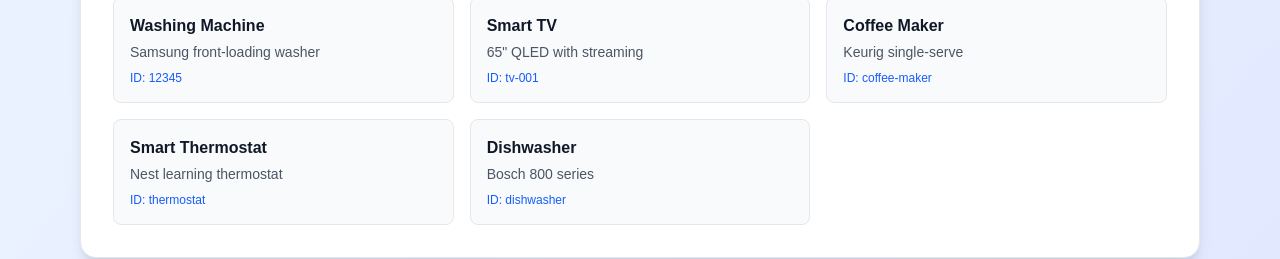
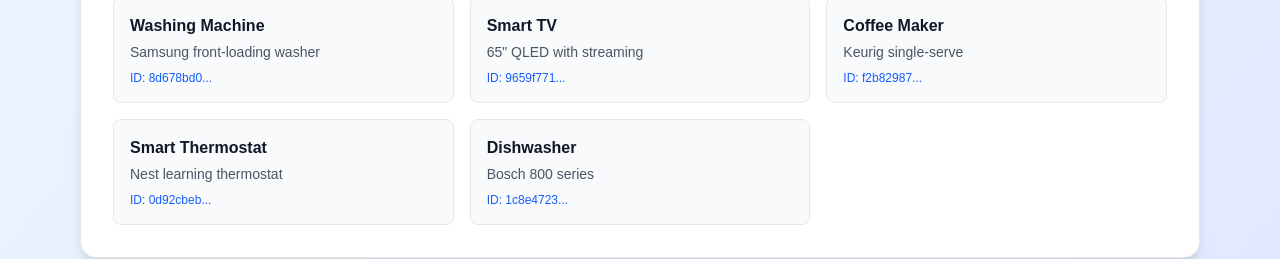
Before and after one commit to sinscrit/faqbnb-qr-system, a Next.js app: page / in a window 1280 px wide. Shown: the part 787-1046 px from the top of the page. Built offline with nearby package versions, Linux system fonts and the light colour scheme.

Commit message:
🏠 Update home page demo links to use new UUIDs
- Updated all sample item links to use new UUID public IDs
- Truncated UUID display to show first 8 characters for better UX
- Ensures home page demo links work with updated database

```diff
--- a/src/app/page.tsx
+++ b/src/app/page.tsx
@@ -81,11 +81,11 @@
 
           <div className="grid sm:grid-cols-2 lg:grid-cols-3 gap-4">
             {[
-              { id: '12345', name: 'Washing Machine', desc: 'Samsung front-loading washer' },
-              { id: 'tv-001', name: 'Smart TV', desc: '65" QLED with streaming' },
-              { id: 'coffee-maker', name: 'Coffee Maker', desc: 'Keurig single-serve' },
-              { id: 'thermostat', name: 'Smart Thermostat', desc: 'Nest learning thermostat' },
-              { id: 'dishwasher', name: 'Dishwasher', desc: 'Bosch 800 series' },
+              { id: '8d678bd0-e4f7-495f-b4cd-43756813e23a', name: 'Washing Machine', desc: 'Samsung front-loading washer' },
+              { id: '9659f771-6f3b-40cc-a906-57bbb451788f', name: 'Smart TV', desc: '65" QLED with streaming' },
+              { id: 'f2b82987-a2a4-4de2-94db-f8924dc096d5', name: 'Coffee Maker', desc: 'Keurig single-serve' },
+              { id: '0d92cbeb-a61f-4492-9346-6ab03363fdab', name: 'Smart Thermostat', desc: 'Nest learning thermostat' },
+              { id: '1c8e4723-5186-41f3-b4bd-11b614a77bdb', name: 'Dishwasher', desc: 'Bosch 800 series' },
             ].map((item) => (
               <Link
                 key={item.id}
@@ -94,7 +94,7 @@
               >
                 <h3 className="font-semibold text-gray-900 mb-1">{item.name}</h3>
                 <p className="text-sm text-gray-600">{item.desc}</p>
-                <p className="text-xs text-blue-600 mt-2">ID: {item.id}</p>
+                <p className="text-xs text-blue-600 mt-2">ID: {item.id.substring(0, 8)}...</p>
               </Link>
             ))}
           </div>
```
